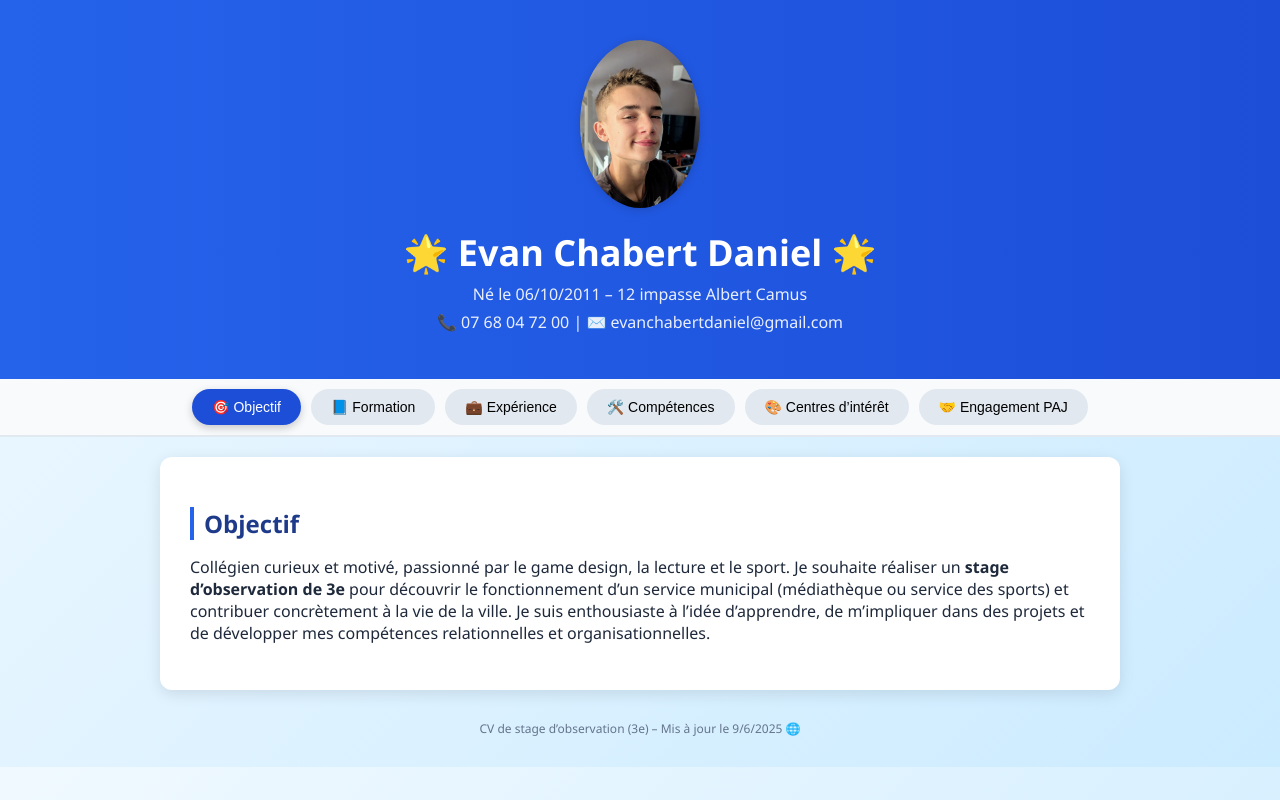
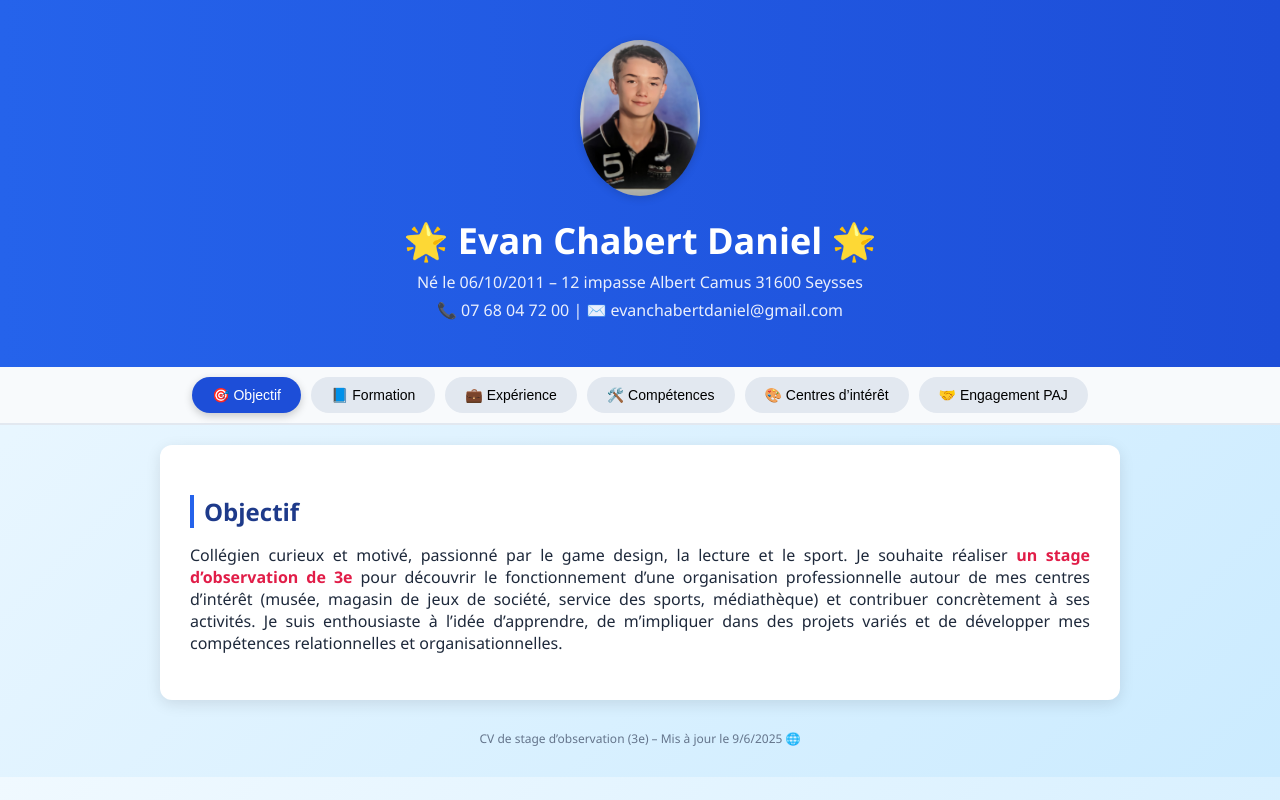
Before and after one commit to monpseudoestpris/EvanCV, a plain HTML site: page index.html in a window 1280 px wide. Drawn offline with Linux system fonts and the light colour scheme.

Commit message:
changed photo

```diff
--- a/index.html
+++ b/index.html
@@ -67,6 +67,10 @@
       box-shadow: 0 4px 15px rgba(0,0,0,0.1);
       animation: fadeIn 0.4s ease;
     }
+    p, ul, ol {
+      text-align: justify;
+      text-justify: inter-word;
+    }
     section.active {
       display: block;
     }
@@ -97,10 +101,10 @@
 </head>
 <body>
   <header>
-  <img src="photo.jpg" alt="Photo de mon fils" style="width:120px;height:auto;border-radius:50%;margin-bottom:15px;box-shadow:0 2px 8px rgba(0,0,0,0.15);">
+  <img id="photo-cv" src="photo2.jpg" alt="Photo de mon fils" style="width:120px;height:auto;border-radius:70%;margin-bottom:15px;box-shadow:0 2px 8px rgba(0,0,0,0.15);cursor:pointer;">
   <h1>🌟 Evan Chabert Daniel 🌟</h1>
-    <p>Né le 06/10/2011 – 12 impasse Albert Camus</p>
-    <p>📞 07 68 04 72 00 | ✉️ evanchabertdaniel@gmail.com</p>
+  <p style="text-align:center;">Né le 06/10/2011 – 12 impasse Albert Camus 31600 Seysses</p>
+  <p style="text-align:center;">📞 07 68 04 72 00 | ✉️ evanchabertdaniel@gmail.com</p>
   </header>
 
   <nav>
@@ -115,11 +119,9 @@
   <section id="objectif" class="active">
     <h2>Objectif</h2>
     <p>
-      Collégien curieux et motivé, passionné par le game design, la lecture et le sport. Je souhaite réaliser un
-      <b>stage d’observation de 3e</b> pour découvrir le fonctionnement d’un service municipal
-      (médiathèque ou service des sports) et contribuer concrètement à la vie de la ville. Je suis
-      enthousiaste à l’idée d’apprendre, de m’impliquer dans des projets et de développer mes compétences
-      relationnelles et organisationnelles.
+   Collégien curieux et motivé, passionné par le game design, la lecture et le sport.
+  Je souhaite réaliser <b style="color:#e11d48;"> un stage d’observation de 3e </b> pour découvrir le fonctionnement d’une organisation professionnelle autour de mes centres d’intérêt (musée, magasin de jeux de société, service des sports, médiathèque) et contribuer concrètement à ses activités.
+    Je suis enthousiaste à l’idée d’apprendre, de m’impliquer dans des projets variés et de développer mes compétences relationnelles et organisationnelles.
     </p>
   </section>
 
@@ -127,7 +129,7 @@
     <h2>Formation</h2>
     <ul>
       <li><b>Collège Ginette Kolinka (2022 – 2025)</b> : Cursus général avec intérêt marqué pour les sciences et l’histoire. Evan participe activement aux projets collectifs et développe des méthodes de travail organisées.</li>
-      <li><b>Langues vivantes</b> : LV1 Anglais – bonne compréhension des textes, capacité à échanger à l’oral ; LV2 Espagnol – bases solides, progression constante.</li>
+      <li><b>Langues vivantes</b> : LV1 Anglais – bonne compréhension des textes, capacité à échanger à l’oral ; LV2 Espagnol – bases .</li>
       <li><b>UNSS</b> : membre de l’équipe de handball, participation régulière aux compétitions. Développement de l’esprit d’équipe, de la discipline et de la persévérance.</li>
     </ul>
   </section>
@@ -138,6 +140,7 @@
       <li><b>Bêta testeur – Nostromo Editions (2023–2025)</b> : Tests approfondis de jeux de société (Aetherya, Rivality, Orcs versus Orcs). Analyse du gameplay, identification des points faibles, propositions d’amélioration. Evan apprend à observer avec précision, formuler un avis construit et collaborer avec des créateurs.</li>
       <li><b>Initiation à la création de jeux – J. Partinico (2024)</b> : Demi-journée de découverte du game design. Travail collectif sur la conception d’un prototype : élaboration des règles, équilibre entre hasard et stratégie, test rapide du jeu. Développement de sa créativité et de ses compétences de travail en groupe.</li>
       <li><b>Création d’un défi nature – « La route du Temps » (2023)</b> : Conception d’un parcours éducatif autour de l’environnement et de l’histoire. Création d’énigmes et de scénarios pour sensibiliser un public. Cet exercice lui a permis de combiner imagination, pédagogie et sens pratique.</li>
+      <li><b>Point Action Jeunesse – Ville de Seysses (2023–2025)</b> : Participation active à des missions citoyennes pour la ville (peinture de bancs, décoration d’espaces publics, entretien de parcs et trottoirs). Travail en équipe avec d’autres jeunes, développement du sens des responsabilités et de l’initiative, et engagement concret pour améliorer le cadre de vie local.</li>
     </ul>
   </section>
 
@@ -188,6 +191,17 @@
         document.getElementById(tab.dataset.tab).classList.add('active');
       });
     });
+
+    // Photo toggle
+    const photoCv = document.getElementById('photo-cv');
+    photoCv.addEventListener('click', function() {
+      if (photoCv.src.includes('photo2.jpg')) {
+        photoCv.src = 'photo.jpg';
+      } else {
+        photoCv.src = 'photo2.jpg';
+      }
+    });
+
     // Date auto
     document.getElementById('date').textContent = new Date().toLocaleDateString();
   </script>
```
Also changed, not shown: photo2.jpg (added).
